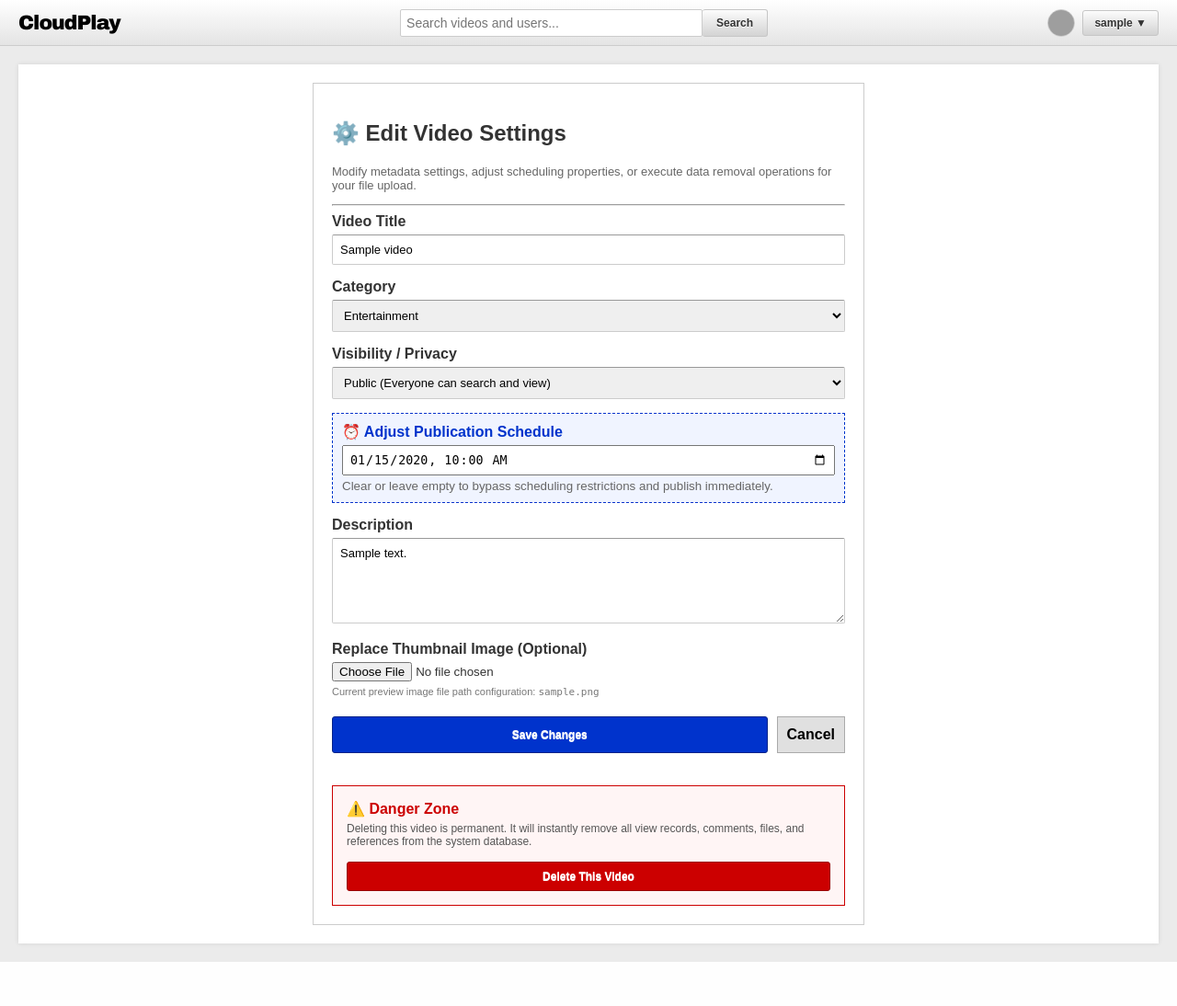
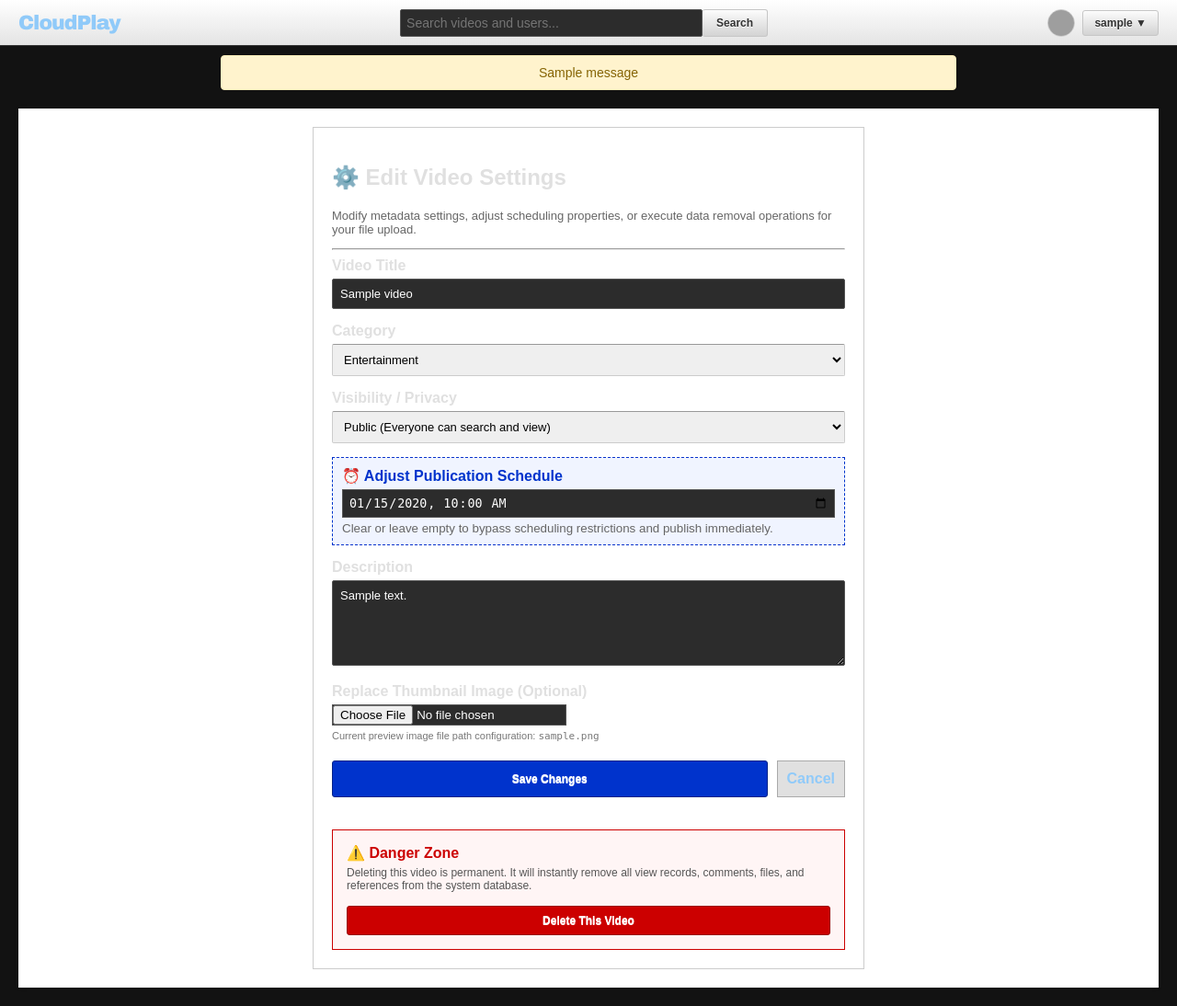
Before and after one commit to korbooru/cl, a Flask app: page /video/1/edit in a window 1280 px wide. Shown: the whole page at 92% size. Before the commit the page ends 1046 px from the top, so only its background shows below. Run offline with Flask 3, Linux system fonts and the light colour scheme; a user stored in the database is signed in; tables that the repository leaves empty hold one stand-in row (values such as "Sample post"); one stand-in notice (Sample message) is shown; grey boxes are pictures that could not be loaded.

Commit message:
Update base.html

```diff
--- a/templates/base.html
+++ b/templates/base.html
@@ -5,8 +5,47 @@
     <meta name="viewport" content="width=device-width, initial-scale=1.0">
     <title>CloudPlay</title>
     <link rel="stylesheet" href="{{ url_for('static', filename='style.css') }}">
+
+    <!-- Dark Mode Overrides for Inline Styles -->
+    <style>
+        body.dark-theme {
+            background-color: #121212 !important;
+            color: #e0e0e0 !important;
+        }
+        body.dark-theme header {
+            background-color: #1a1a1a !important;
+            border-bottom: 1px solid #333 !important;
+        }
+        body.dark-theme input, body.dark-theme textarea {
+            background-color: #2c2c2c !important;
+            color: #fff !important;
+            border: 1px solid #555 !important;
+        }
+        body.dark-theme .settings-panel, body.dark-theme .video-card {
+            background-color: #1e1e1e !important;
+            border-color: #333 !important;
+            box-shadow: none !important;
+        }
+        body.dark-theme .settings-box {
+            background-color: #2a2a2a !important;
+            border-color: #444 !important;
+        }
+        body.dark-theme .settings-box label, body.dark-theme .settings-box small {
+            color: #ccc !important;
+        }
+        body.dark-theme a {
+            color: #90caf9 !important;
+        }
+        body.dark-theme .feed-section-title {
+            color: #fff !important;
+        }
+        body.dark-theme .sidebar-box {
+            background-color: rgba(255,255,255,0.05) !important;
+            border-color: #333 !important;
+        }
+    </style>
 </head>
-<body>
+<body {% if dark_mode %}class="dark-theme"{% endif %}>
     <header>
         <div class="logo">
             <a href="/">CloudPlay</a>
@@ -42,6 +81,18 @@
             {% endif %}
         </div>
     </header>
+
+    <!-- System Flash Messages -->
+    {% with messages = get_flashed_messages() %}
+        {% if messages %}
+            <div style="max-width: 800px; margin: 10px auto; background-color: #fff3cd; color: #856404; padding: 10px; border-radius: 4px; border: 1px solid #ffeeba;">
+                {% for message in messages %}
+                    <p style="margin: 0; text-align: center; font-size: 14px;">{{ message }}</p>
+                {% endfor %}
+            </div>
+        {% endif %}
+    {% endwith %}
+
     <main style="padding: 20px;">
         {% block content %}{% endblock %}
     </main>
```
